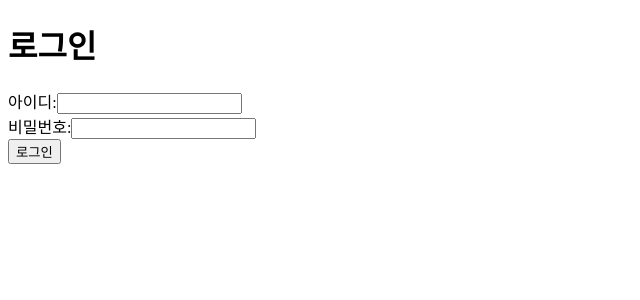
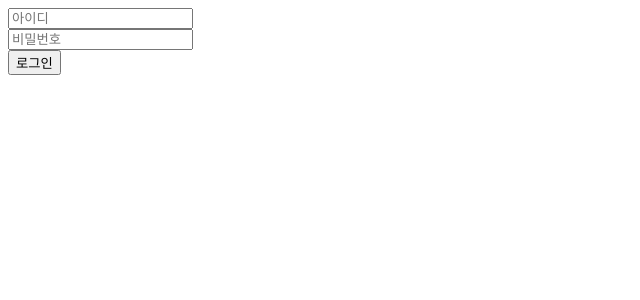
Before and after one commit to idoitnong/front-end, a Vue app: page / in a window 1280 px wide. Shown: the top 300 px of the page, without its empty margins (0-640 px from the left). Built offline with nearby package versions, Linux system fonts and the light colour scheme.

Commit message:
Add simple validation checks

```diff
--- a/package.json
+++ b/package.json
@@ -11,7 +11,8 @@
   "dependencies": {
     "axios": "^1.6.2",
     "pinia": "^2.1.7",
-    "vue": "^3.3.8"
+    "vue": "^3.3.8",
+    "yup": "^1.3.2"
   },
   "devDependencies": {
     "@vitejs/plugin-vue": "^4.5.0",
--- /dev/null
+++ b/src/components/ErrorMessage.vue
@@ -0,0 +1,15 @@
+<script setup lang="ts">
+const props = defineProps({
+  errorMessage: String,
+});
+</script>
+
+<template>
+  <span class="error-message">{{ props.errorMessage }}</span>
+</template>
+
+<style scoped>
+.error-message {
+  color: red;
+}
+</style>
--- a/src/components/Login.vue
+++ b/src/components/Login.vue
@@ -1,35 +1,73 @@
 <script setup lang="ts">
 import { ref } from "vue";
 import { useAuthStore } from "../stores/auth";
+import { ValidationError, object, string } from "yup";
+import ErrorMessage from "./ErrorMessage.vue";
+import axios from "axios";
 
 const authStore = useAuthStore();
 
 const username = ref("");
 const password = ref("");
+const errors = ref<{ [key: string]: string[] }>({});
+const systemMessage = ref("");
+
+let userSchema = object({
+  username: string().required("아이디는 필수 입력 항목입니다."),
+  password: string().required("비밀번호는 필수 입력 항목입니다."),
+});
+
+const handleAxiosError = (error: any) => {
+  if (error.response && error.response.status >= 400) {
+    systemMessage.value = error.response.data.message;
+  } else {
+    systemMessage.value = error.message;
+  }
+};
+
+const handleValidationError = (error: ValidationError) => {
+  error.inner.forEach((validationError) => {
+    const path = validationError.path as keyof typeof errors.value;
+    errors.value[path] = [validationError.message];
+  });
+};
 
 const login = async () => {
   try {
+    errors.value = {};
+    await userSchema.validate({ username: username.value, password: password.value }, { abortEarly: false });
+
     await authStore.login({ username: username.value, password: password.value });
-    alert(`로그인 성공! ${username.value}님 안녕하세요.\ntoken: ${authStore.token}`);
+    systemMessage.value = `로그인 성공! ${username.value}님 안녕하세요.\r\ntoken: ${authStore.token}`;
   } catch (error: any) {
-    alert(error.response.data.message);
+    if (axios.isAxiosError(error)) {
+      handleAxiosError(error);
+    } else if (error instanceof ValidationError) {
+      handleValidationError(error);
+    } else {
+      systemMessage.value = error.message;
+    }
   }
 };
 </script>
 
 <template>
-  <div>
-    <h1>로그인</h1>
-    <form @submit.prevent="login">
-      <label for="username">아이디:</label>
-      <input type="text" v-model="username" required />
-      <br />
-      <label for="password">비밀번호:</label>
-      <input type="password" v-model="password" required />
-      <br />
+  <form @submit.prevent="login">
+    <div>
+      <input type="text" v-model="username" placeholder="아이디" />
+      <ErrorMessage v-if="errors.username" :errorMessage="errors.username[0]" />
+    </div>
+    <div>
+      <input type="password" v-model="password" placeholder="비밀번호" />
+      <ErrorMessage v-if="errors.password" :errorMessage="errors.password[0]" />
+    </div>
+    <div>
       <button type="submit">로그인</button>
-    </form>
-  </div>
+    </div>
+    <div>
+      <span>{{ systemMessage }}</span>
+    </div>
+  </form>
 </template>
 
 <style scoped></style>
--- a/src/stores/auth.ts
+++ b/src/stores/auth.ts
@@ -1,5 +1,5 @@
 import { defineStore } from "pinia";
-import axios from "axios";
+import axios, { AxiosResponse } from "axios";
 
 interface AuthState {
   token: string | null;
@@ -25,7 +25,7 @@ export const useAuthStore = defineStore({
     },
     async login(credentials: { username: string; password: string }) {
       try {
-        const response = await axios.post("/api/users/login", credentials);
+        const response: AxiosResponse = await axios.post("/api/users/login", credentials, { timeout: 3000 });
         this.setToken(response.data.token);
       } catch (error) {
         throw error;
```
Also changed, not shown: 1 other file (tests, documents, lock files or other folders).
